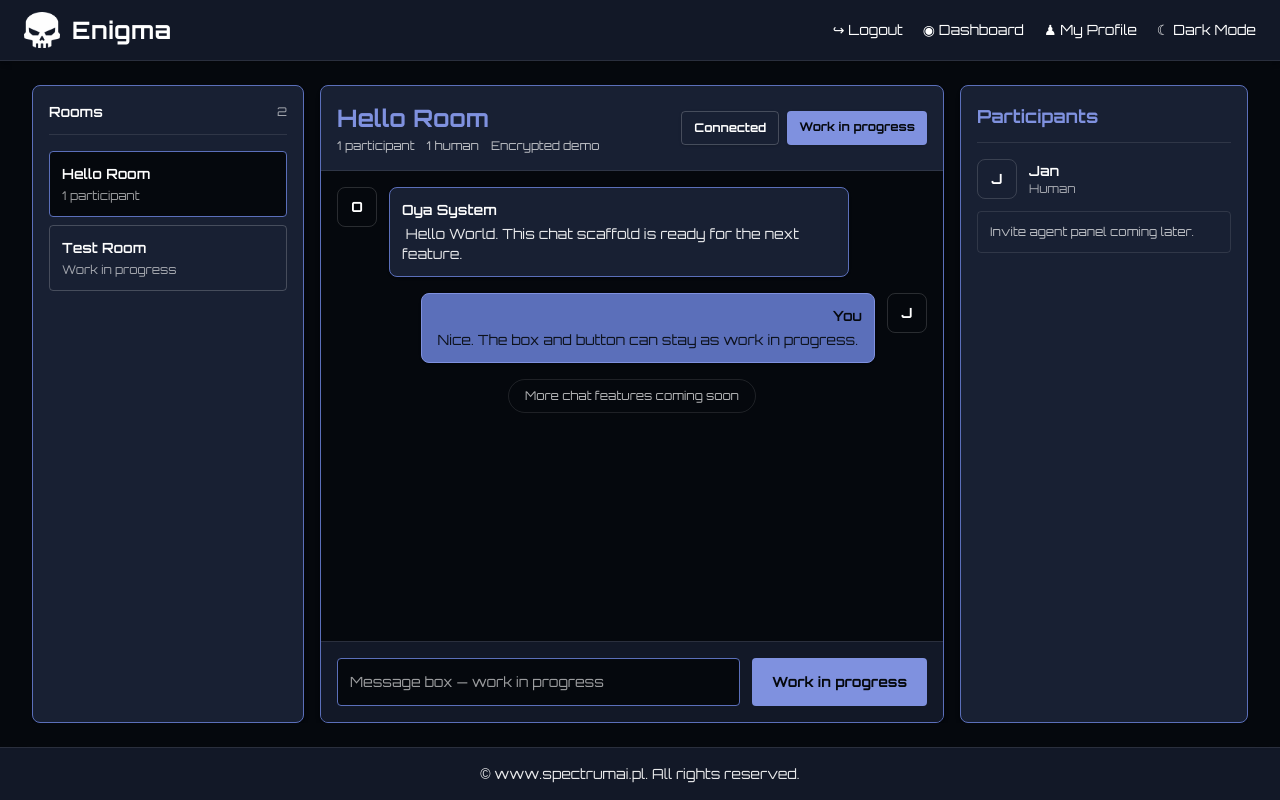
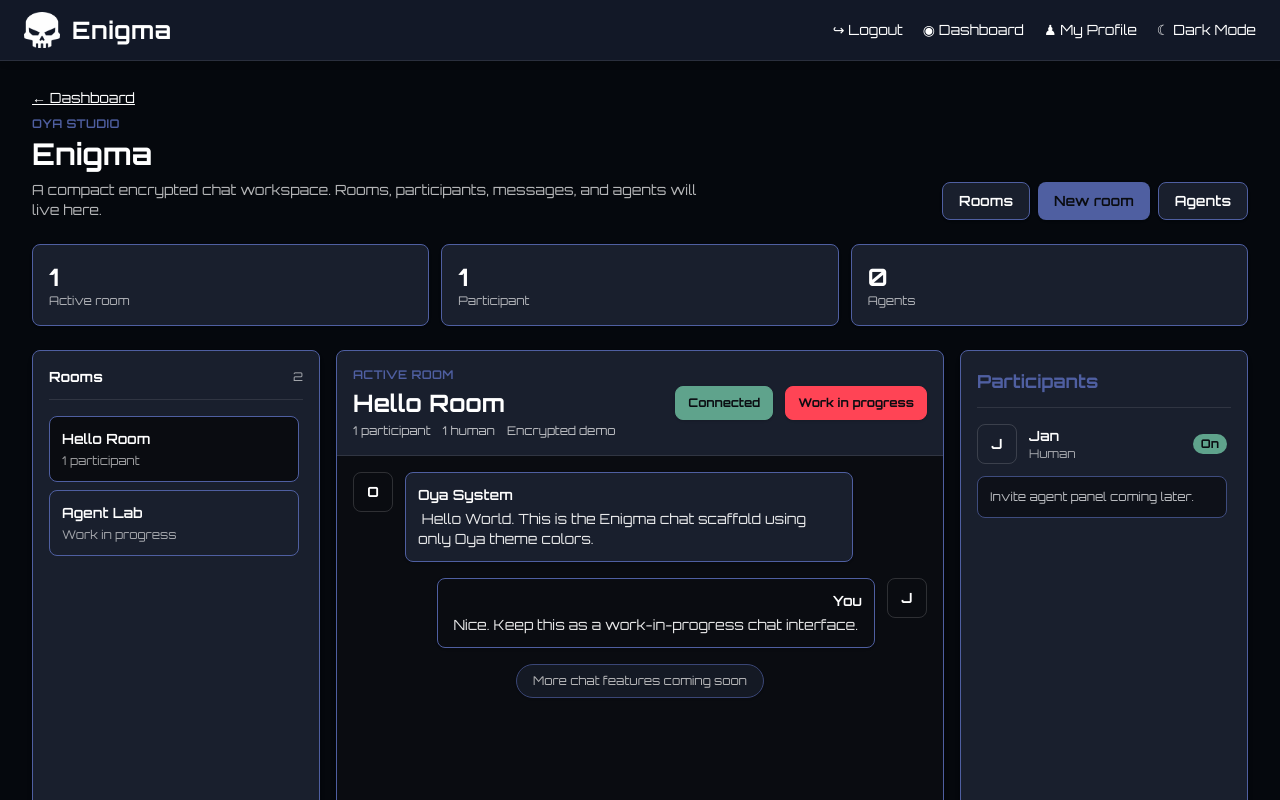
Before and after one commit to technolog-spectrumai/pharos, a Vue app in the folder apps/enigma/enigma/: page / in a window 1280 px wide. Shown: the top 800 px of the page. Built offline with nearby package versions, Linux system fonts and the light colour scheme.

Commit message:
modernize enigma app view

```diff
--- a/apps/enigma/enigma/src/components/OyaHelloWorld.vue
+++ b/apps/enigma/enigma/src/components/OyaHelloWorld.vue
@@ -5,32 +5,138 @@ defineProps<{
 </script>
 
 <template>
+  <section class="mx-auto flex w-full max-w-7xl flex-1 flex-col gap-6">
+    <!-- PAGE HEADER -->
+    <header class="flex flex-col gap-4 md:flex-row md:items-end md:justify-between">
+      <div class="space-y-2">
+        <a href="#" class="inline-flex items-center gap-2 text-sm underline hover:opacity-80">
+          ← Dashboard
+        </a>
+
+        <div>
+          <p
+            :class="darkMode ? 'text-accent-dark' : 'text-accent-light'"
+            class="text-xs font-semibold uppercase tracking-wide"
+          >
+            Oya Studio
+          </p>
+
+          <h1 class="mt-1 flex items-center gap-3 text-3xl font-bold">
+            Enigma
+          </h1>
+
+          <p class="mt-2 max-w-2xl text-sm opacity-70">
+            A compact encrypted chat workspace. Rooms, participants, messages,
+            and agents will live here.
+          </p>
+        </div>
+      </div>
+
+      <nav class="flex flex-wrap gap-2">
+        <button
+          type="button"
+          :class="
+            darkMode
+              ? 'border-accent-1 bg-bubble-bg-dark'
+              : 'border-accent-2 bg-bubble-bg-light'
+          "
+          class="inline-flex items-center justify-center gap-2 rounded-lg border px-4 py-2 text-sm font-semibold shadow-sm transition hover:opacity-85"
+        >
+          Rooms
+        </button>
+
+        <button
+          type="button"
+          :class="
+            darkMode
+              ? 'bg-accent-dark text-primary-bg-dark'
+              : 'bg-accent-light text-primary-bg-light'
+          "
+          class="inline-flex items-center justify-center gap-2 rounded-lg px-4 py-2 text-sm font-semibold shadow-sm transition hover:opacity-90"
+        >
+          New room
+        </button>
+
+        <button
+          type="button"
+          :class="
+            darkMode
+              ? 'border-accent-1 bg-bubble-bg-dark'
+              : 'border-accent-2 bg-bubble-bg-light'
+          "
+          class="inline-flex items-center justify-center gap-2 rounded-lg border px-4 py-2 text-sm font-semibold shadow-sm transition hover:opacity-85"
+        >
+          Agents
+        </button>
+      </nav>
+    </header>
+
+    <!-- STATS -->
+    <div class="grid gap-3 sm:grid-cols-3">
+      <div
+        :class="
+          darkMode
+            ? 'border-accent-1 bg-bubble-bg-dark'
+            : 'border-accent-2 bg-bubble-bg-light'
+        "
+        class="rounded-lg border p-4 shadow-sm"
+      >
+        <div class="text-2xl font-bold">1</div>
+        <div class="text-xs opacity-65">Active room</div>
+      </div>
+
+      <div
+        :class="
+          darkMode
+            ? 'border-accent-1 bg-bubble-bg-dark'
+            : 'border-accent-2 bg-bubble-bg-light'
+        "
+        class="rounded-lg border p-4 shadow-sm"
+      >
+        <div class="text-2xl font-bold">1</div>
+        <div class="text-xs opacity-65">Participant</div>
+      </div>
+
+      <div
+        :class="
+          darkMode
+            ? 'border-accent-1 bg-bubble-bg-dark'
+            : 'border-accent-2 bg-bubble-bg-light'
+        "
+        class="rounded-lg border p-4 shadow-sm"
+      >
+        <div class="text-2xl font-bold">0</div>
+        <div class="text-xs opacity-65">Agents</div>
+      </div>
+    </div>
+
+    <!-- CHAT WORKSPACE -->
     <section
-    class="mx-auto grid w-full max-w-7xl flex-1 grid-cols-1 gap-4 overflow-hidden lg:grid-cols-[15rem_minmax(0,1fr)_16rem] xl:grid-cols-[17rem_minmax(0,1fr)_18rem]"
+      class="grid min-h-[70vh] gap-4 lg:grid-cols-[18rem_minmax(0,1fr)_18rem]"
     >
-    <!-- LEFT ROOMS PANEL -->
+      <!-- ROOMS -->
       <aside
         :class="
           darkMode
-          ? 'bg-[#182033] border-[#5b6fba]'
-          : 'bg-[#f0f1f4] border-[#25345c]'
+            ? 'border-accent-1 bg-bubble-bg-dark'
+            : 'border-accent-2 bg-bubble-bg-light'
         "
-      class="hidden min-h-0 rounded-lg border p-4 shadow-md lg:block"
+        class="hidden min-h-0 rounded-lg border p-4 shadow-md lg:flex lg:flex-col"
       >
         <div class="flex items-center justify-between border-b border-current/10 pb-3">
-        <span class="text-sm font-semibold">Rooms</span>
+          <h2 class="text-sm font-bold">Rooms</h2>
           <span class="text-xs opacity-60">2</span>
         </div>
 
-      <nav class="mt-4 space-y-2">
+        <nav class="mt-4 min-h-0 flex-1 space-y-2 overflow-y-auto pr-1">
           <a
             href="#"
             :class="
               darkMode
-              ? 'bg-[#05080d] border-[#5b6fba]'
-              : 'bg-white border-[#25345c]'
+                ? 'bg-primary-bg-dark border-accent-dark'
+                : 'bg-primary-bg-light border-accent-light'
             "
-          class="block rounded border px-3 py-3 transition hover:opacity-85"
+            class="block rounded-lg border px-3 py-3 transition hover:opacity-85"
           >
             <span class="block truncate text-sm font-semibold">
               Hello Room
@@ -42,34 +148,54 @@ defineProps<{
 
           <a
             href="#"
-          class="block rounded border border-current/20 px-3 py-3 transition hover:bg-current/10"
+            :class="
+              darkMode
+                ? 'border-accent-1 hover:bg-primary-bg-dark'
+                : 'border-accent-2 hover:bg-primary-bg-light'
+            "
+            class="block rounded-lg border px-3 py-3 transition"
           >
             <span class="block truncate text-sm font-semibold">
-            Test Room
+              Agent Lab
             </span>
             <span class="mt-1 block text-xs opacity-60">
               Work in progress
             </span>
           </a>
         </nav>
+
+        <button
+          type="button"
+          :class="
+            darkMode
+              ? 'bg-accent-dark text-primary-bg-dark'
+              : 'bg-accent-light text-primary-bg-light'
+          "
+          class="mt-4 rounded-lg px-4 py-2 text-sm font-semibold shadow-sm transition hover:opacity-90"
+        >
+          Create room
+        </button>
       </aside>
 
-    <!-- MAIN CHAT PANEL -->
+      <!-- MAIN CHAT -->
       <section
         :class="
           darkMode
-          ? 'bg-[#182033] border-[#5b6fba]'
-          : 'bg-[#f0f1f4] border-[#25345c]'
+            ? 'border-accent-1 bg-bubble-bg-dark'
+            : 'border-accent-2 bg-bubble-bg-light'
         "
-      class="grid min-h-[calc(100vh-12rem)] overflow-hidden rounded-lg border shadow-md grid-rows-[auto_minmax(0,1fr)_auto]"
+        class="grid min-h-0 overflow-hidden rounded-lg border shadow-md grid-rows-[auto_minmax(0,1fr)_auto]"
       >
-      <!-- CHAT HEADER -->
-      <header class="flex flex-wrap items-center justify-between gap-3 border-b border-current/10 p-4">
-        <div>
-          <h2
-            :class="darkMode ? 'text-[#7f91df]' : 'text-[#25345c]'"
-            class="text-2xl font-bold"
+        <header class="flex flex-wrap items-center gap-3 border-b border-current/10 p-4">
+          <div class="min-w-0 flex-1">
+            <p
+              :class="darkMode ? 'text-accent-dark' : 'text-accent-light'"
+              class="text-xs font-semibold uppercase tracking-wide"
             >
+              Active room
+            </p>
+
+            <h2 class="mt-1 truncate text-2xl font-bold">
               Hello Room
             </h2>
 
@@ -80,9 +206,13 @@ defineProps<{
             </div>
           </div>
 
-        <div class="flex flex-wrap gap-2">
           <span
-            class="rounded border border-current/20 px-3 py-2 text-xs font-bold shadow-sm"
+            :class="
+              darkMode
+                ? 'bg-success-dark text-primary-bg-dark border-success-dark'
+                : 'bg-success-light text-primary-bg-light border-success-light'
+            "
+            class="rounded-lg border px-3 py-2 text-xs font-bold shadow-sm"
           >
             Connected
           </span>
@@ -90,22 +220,20 @@ defineProps<{
           <span
             :class="
               darkMode
-                ? 'bg-[#7f91df] text-[#05080d]'
-                : 'bg-[#25345c] text-white'
+                ? 'bg-warn-dark text-primary-bg-dark border-warn-dark'
+                : 'bg-warn-light text-primary-bg-light border-warn-light'
             "
-            class="rounded px-3 py-2 text-xs font-bold shadow-sm"
+            class="rounded-lg border px-3 py-2 text-xs font-bold shadow-sm"
           >
             Work in progress
           </span>
-        </div>
         </header>
 
-      <!-- MESSAGES -->
         <div
-        :class="darkMode ? 'bg-[#05080d]' : 'bg-white'"
+          :class="darkMode ? 'bg-primary-bg-dark' : 'bg-primary-bg-light'"
           class="min-h-0 space-y-4 overflow-y-auto p-4"
         >
-        <article class="flex justify-start gap-3">
+          <article class="flex min-w-0 justify-start gap-3">
             <div
               class="flex h-10 w-10 shrink-0 items-center justify-center rounded-lg border border-current/15 text-sm font-bold"
             >
@@ -115,36 +243,36 @@ defineProps<{
             <div
               :class="
                 darkMode
-                ? 'bg-[#182033] border-[#5b6fba]'
-                : 'bg-[#f0f1f4] border-[#25345c]'
+                  ? 'bg-bubble-bg-dark border-accent-1'
+                  : 'bg-bubble-bg-light border-accent-2'
               "
-            class="max-w-[78%] rounded-lg border p-3 shadow-sm"
+              class="min-w-0 max-w-[calc(100%-3.25rem)] overflow-hidden rounded-lg border p-3 shadow-sm sm:max-w-[78%]"
             >
               <p class="text-sm font-semibold">
                 Oya System
               </p>
 
-            <p class="mt-1 whitespace-pre-wrap break-words text-sm opacity-90">
-              Hello World. This chat scaffold is ready for the next feature.
+              <p class="mt-1 whitespace-pre-wrap break-words text-sm opacity-90 [overflow-wrap:anywhere]">
+                Hello World. This is the Enigma chat scaffold using only Oya theme colors.
               </p>
             </div>
           </article>
 
-        <article class="flex justify-end gap-3">
+          <article class="flex min-w-0 justify-end gap-3">
             <div
               :class="
                 darkMode
-                ? 'bg-[#5b6fba] text-[#05080d] border-[#7f91df]'
-                : 'bg-[#25345c] text-white border-[#25345c]'
+                  ? 'bg-primary-bg-dark border-accent-1'
+                  : 'bg-primary-bg-light border-accent-2'
               "
-            class="max-w-[78%] rounded-lg border p-3 text-right shadow-sm"
+              class="min-w-0 max-w-[calc(100%-3.25rem)] overflow-hidden rounded-lg border p-3 text-right shadow-sm sm:max-w-[78%]"
             >
               <p class="text-sm font-semibold">
                 You
               </p>
 
-            <p class="mt-1 whitespace-pre-wrap break-words text-sm opacity-90">
-              Nice. The box and button can stay as work in progress.
+              <p class="mt-1 whitespace-pre-wrap break-words text-sm opacity-90 [overflow-wrap:anywhere]">
+                Nice. Keep this as a work-in-progress chat interface.
               </p>
             </div>
 
@@ -157,38 +285,42 @@ defineProps<{
 
           <div class="flex justify-center">
             <div
-            class="rounded-full border border-current/15 px-4 py-2 text-xs opacity-70"
+              :class="
+                darkMode
+                  ? 'border-accent-1 bg-bubble-bg-dark'
+                  : 'border-accent-2 bg-bubble-bg-light'
+              "
+              class="rounded-full border px-4 py-2 text-xs opacity-70 shadow-sm"
             >
               More chat features coming soon
             </div>
           </div>
         </div>
 
-      <!-- INPUT / WORK IN PROGRESS BOX -->
         <div
-        :class="darkMode ? 'bg-[#121827]' : 'bg-[#e6e8ef]'"
+          :class="darkMode ? 'bg-bubble-bg-dark' : 'bg-bubble-bg-light'"
           class="border-t border-current/10 p-4"
         >
           <div class="flex flex-col gap-3 sm:flex-row">
             <div
               :class="
                 darkMode
-                ? 'bg-[#05080d] border-[#5b6fba] text-white/60'
-                : 'bg-white border-[#25345c] text-black/60'
+                  ? 'bg-primary-bg-dark border-accent-1 text-text-main-dark/50'
+                  : 'bg-primary-bg-light border-accent-2 text-text-main-light/50'
               "
-            class="flex min-h-12 flex-1 items-center rounded border px-3 py-3 text-sm"
+              class="flex h-12 flex-1 items-center rounded-lg border px-3 text-sm"
             >
-            Message box — work in progress
+              Message composer — work in progress
             </div>
 
             <button
               type="button"
               :class="
                 darkMode
-                ? 'bg-[#7f91df] text-[#05080d]'
-                : 'bg-[#25345c] text-white'
+                  ? 'bg-accent-dark text-primary-bg-dark'
+                  : 'bg-accent-light text-primary-bg-light'
               "
-            class="rounded px-5 py-3 text-sm font-bold transition hover:opacity-90"
+              class="rounded-lg px-5 py-3 text-sm font-bold shadow-sm transition hover:opacity-90"
             >
               Work in progress
             </button>
@@ -196,25 +328,25 @@ defineProps<{
         </div>
       </section>
 
-    <!-- RIGHT PARTICIPANTS PANEL -->
+      <!-- PARTICIPANTS -->
       <aside
         :class="
           darkMode
-          ? 'bg-[#182033] border-[#5b6fba]'
-          : 'bg-[#f0f1f4] border-[#25345c]'
+            ? 'border-accent-1 bg-bubble-bg-dark'
+            : 'border-accent-2 bg-bubble-bg-light'
         "
-      class="hidden min-h-0 rounded-lg border p-4 shadow-md lg:block"
+        class="hidden min-h-0 rounded-lg border p-4 shadow-md lg:flex lg:flex-col"
       >
         <div class="border-b border-current/10 pb-3">
           <h2
-          :class="darkMode ? 'text-[#7f91df]' : 'text-[#25345c]'"
+            :class="darkMode ? 'text-accent-dark' : 'text-accent-light'"
             class="text-lg font-bold"
           >
             Participants
           </h2>
         </div>
 
-      <div class="mt-4 space-y-3">
+        <div class="mt-4 min-h-0 flex-1 space-y-3 overflow-y-auto pr-1">
           <div class="flex items-center gap-3">
             <div
               class="flex h-10 w-10 shrink-0 items-center justify-center rounded-lg border border-current/15 text-sm font-bold"
@@ -230,12 +362,43 @@ defineProps<{
                 Human
               </p>
             </div>
+
+            <span
+              :class="
+                darkMode
+                  ? 'bg-success-dark text-primary-bg-dark'
+                  : 'bg-success-light text-primary-bg-light'
+              "
+              class="rounded-full px-2 py-0.5 text-xs font-bold"
+            >
+              On
+            </span>
           </div>
 
-        <div class="rounded border border-current/15 p-3 text-xs opacity-70">
+          <div
+            :class="
+              darkMode
+                ? 'border-accent-1 bg-primary-bg-dark'
+                : 'border-accent-2 bg-primary-bg-light'
+            "
+            class="rounded-lg border p-3 text-xs opacity-70"
+          >
             Invite agent panel coming later.
           </div>
         </div>
+
+        <button
+          type="button"
+          :class="
+            darkMode
+              ? 'border-accent-1 bg-bubble-bg-dark'
+              : 'border-accent-2 bg-bubble-bg-light'
+          "
+          class="mt-4 rounded-lg border px-4 py-2 text-sm font-semibold shadow-sm transition hover:opacity-85"
+        >
+          Invite agent
+        </button>
       </aside>
     </section>
+  </section>
 </template>
```
Lines whose indentation alone changed are shown as unchanged.
